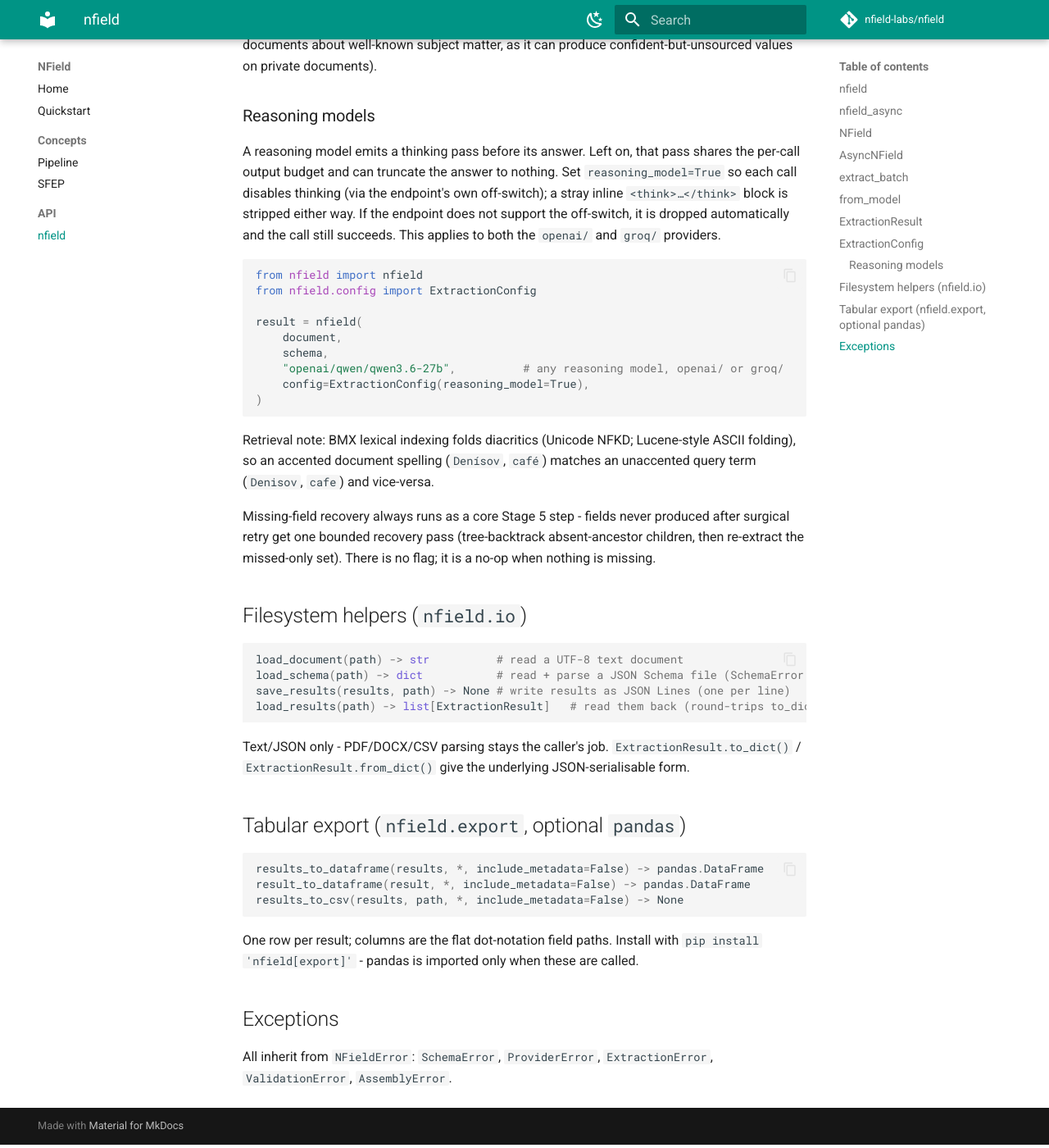
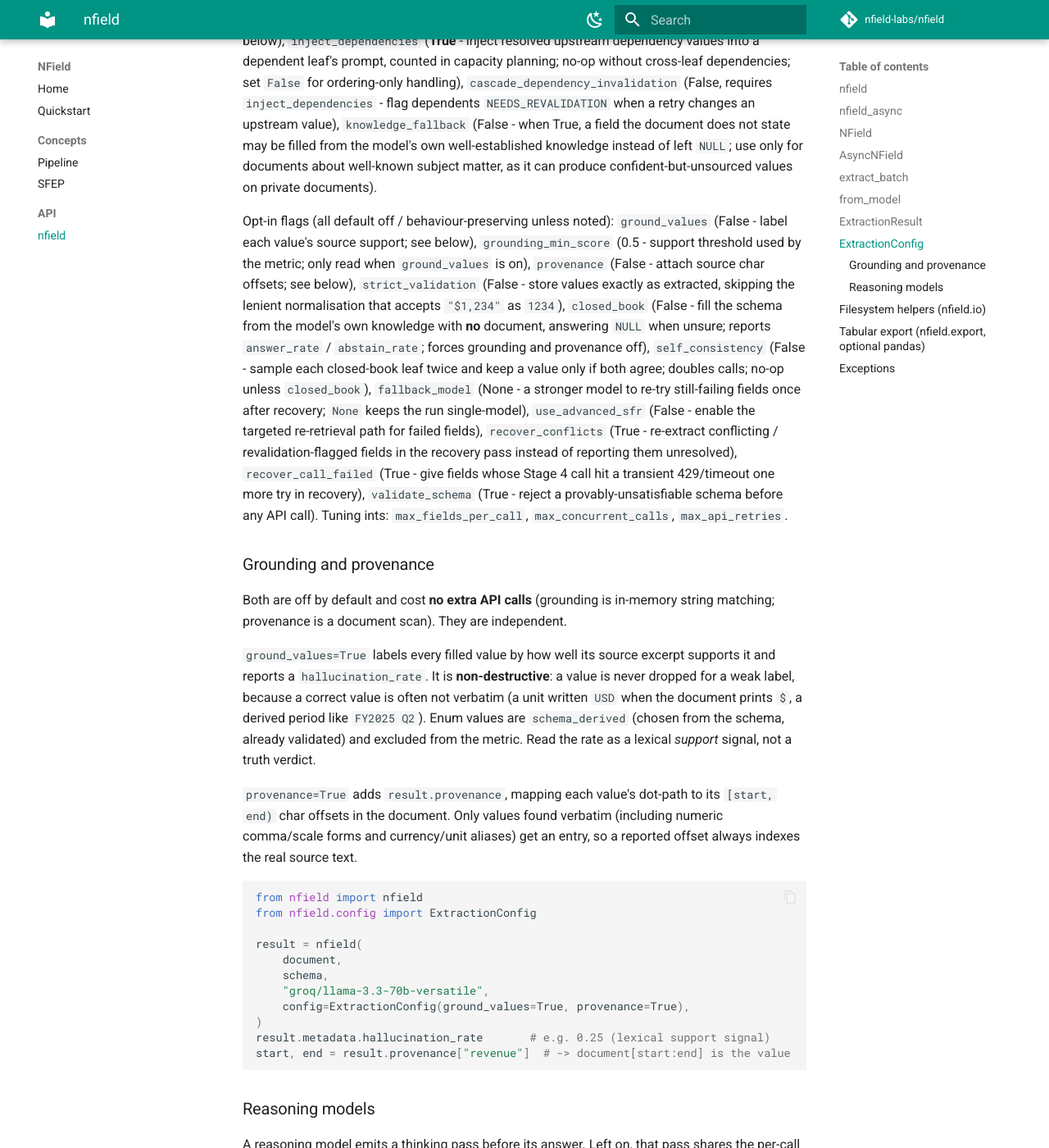
Before and after one commit to nfield-labs/nfield, an MkDocs documentation site: the page built from docs/api/nfield.md, in a window 1280 px wide and 1400 px high, scrolled down 2399 px. Shown: the whole window at 82% size. Built offline with MkDocs 1.6.1 and Material for MkDocs 9.7.7, drawn with Linux system fonts in a browser that asks for light colours; comment, search, counter and statistics services are not loaded; some of the changed text lies outside the part shown.

Commit message:
Document grounding, provenance, and the opt-in options
Describe ground_values and provenance with an example, add the provenance attribute to the result, and list the remaining opt-in config flags.

````diff
--- a/docs/api/nfield.md
+++ b/docs/api/nfield.md
@@ -80,8 +80,9 @@ Provider factory routed by the prefix before `/`.
 |-----------|------|---------|
 | `data` | `dict` | Extracted fields as nested JSON. |
 | `status` | `ExtractionStatus` | `SUCCESS` / `PARTIAL` / `FAILED`. |
-| `metadata` | `Metadata` | `K`, `K_min`, `optimality_gap`, `quality_score`, `confidence_level`, field counts, `per_field_confidence`, `retry_rounds`. |
+| `metadata` | `Metadata` | `K`, `K_min`, `optimality_gap`, `quality_score`, `confidence_level`, field counts, `per_field_confidence`, `retry_rounds`, and (when `ground_values` is on) `fields_grounded`, `fields_ungrounded`, `hallucination_rate`. |
 | `fields` | `tuple[FieldResult, ...]` | Optional per-field detail. |
+| `provenance` | `dict[str, list[int]] \| None` | Present only when `provenance` is on: each value's dot-path mapped to its `[start, end)` char offsets in the source. `None` otherwise. |
 
 ## `ExtractionConfig`
 
@@ -100,6 +101,62 @@ dependents `NEEDS_REVALIDATION` when a retry changes an upstream value),
 be filled from the model's own well-established knowledge instead of left `NULL`;
 use only for documents about well-known subject matter, as it can produce
 confident-but-unsourced values on private documents).
+
+Opt-in flags (all default off / behaviour-preserving unless noted):
+`ground_values` (False - label each value's source support; see below),
+`grounding_min_score` (0.5 - support threshold used by the metric; only read when
+`ground_values` is on),
+`provenance` (False - attach source char offsets; see below),
+`strict_validation` (False - store values exactly as extracted, skipping the
+lenient normalisation that accepts `"$1,234"` as `1234`),
+`closed_book` (False - fill the schema from the model's own knowledge with **no**
+document, answering `NULL` when unsure; reports `answer_rate` / `abstain_rate`;
+forces grounding and provenance off),
+`self_consistency` (False - sample each closed-book leaf twice and keep a value
+only if both agree; doubles calls; no-op unless `closed_book`),
+`fallback_model` (None - a stronger model to re-try still-failing fields once
+after recovery; `None` keeps the run single-model),
+`use_advanced_sfr` (False - enable the targeted re-retrieval path for failed
+fields),
+`recover_conflicts` (True - re-extract conflicting / revalidation-flagged fields
+in the recovery pass instead of reporting them unresolved),
+`recover_call_failed` (True - give fields whose Stage 4 call hit a transient
+429/timeout one more try in recovery),
+`validate_schema` (True - reject a provably-unsatisfiable schema before any API
+call). Tuning ints: `max_fields_per_call`, `max_concurrent_calls`,
+`max_api_retries`.
+
+### Grounding and provenance
+
+Both are off by default and cost **no extra API calls** (grounding is in-memory
+string matching; provenance is a document scan). They are independent.
+
+`ground_values=True` labels every filled value by how well its source excerpt
+supports it and reports a `hallucination_rate`. It is **non-destructive**: a value
+is never dropped for a weak label, because a correct value is often not verbatim
+(a unit written `USD` when the document prints `$`, a derived period like
+`FY2025 Q2`). Enum values are `schema_derived` (chosen from the schema, already
+validated) and excluded from the metric. Read the rate as a lexical *support*
+signal, not a truth verdict.
+
+`provenance=True` adds `result.provenance`, mapping each value's dot-path to its
+`[start, end)` char offsets in the document. Only values found verbatim (including
+numeric comma/scale forms and currency/unit aliases) get an entry, so a reported
+offset always indexes the real source text.
+
+```python
+from nfield import nfield
+from nfield.config import ExtractionConfig
+
+result = nfield(
+    document,
+    schema,
+    "groq/llama-3.3-70b-versatile",
+    config=ExtractionConfig(ground_values=True, provenance=True),
+)
+result.metadata.hallucination_rate       # e.g. 0.25 (lexical support signal)
+start, end = result.provenance["revenue"]  # -> document[start:end] is the value
+```
 
 ### Reasoning models
 
````
